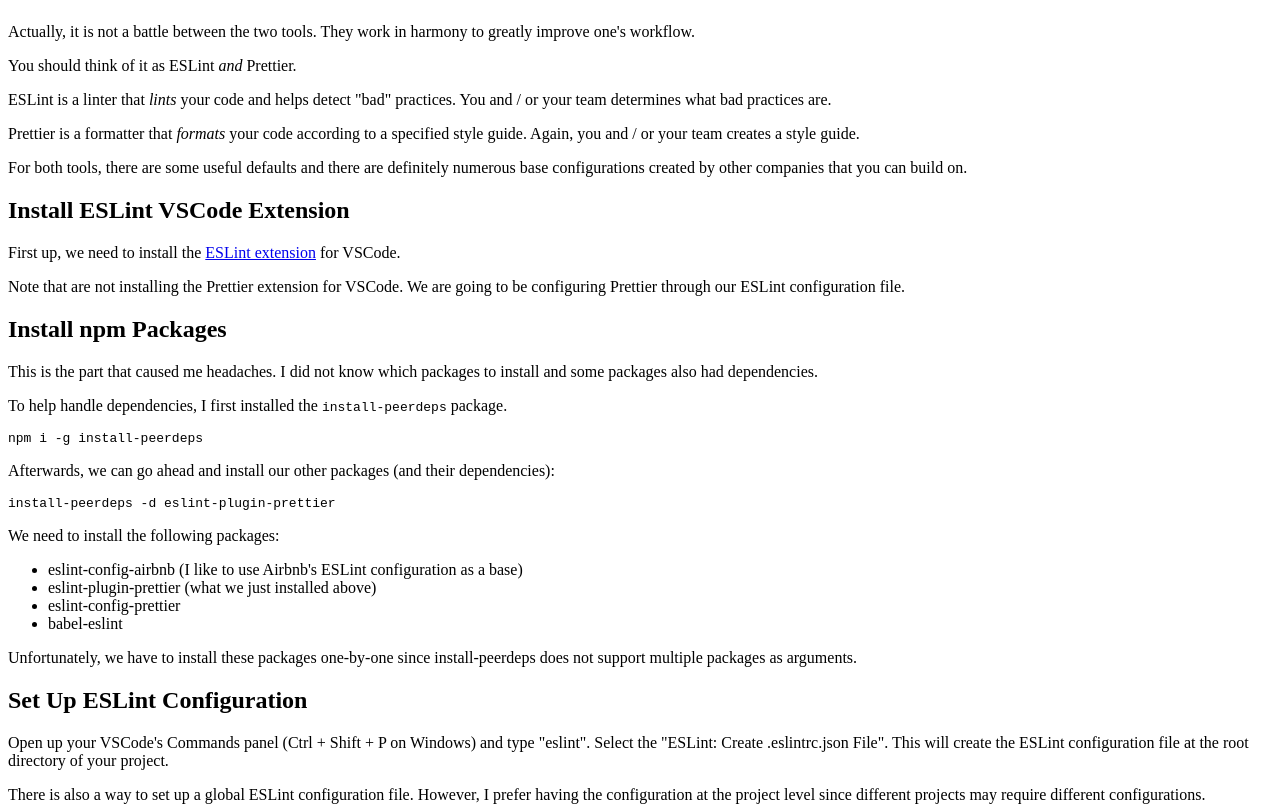
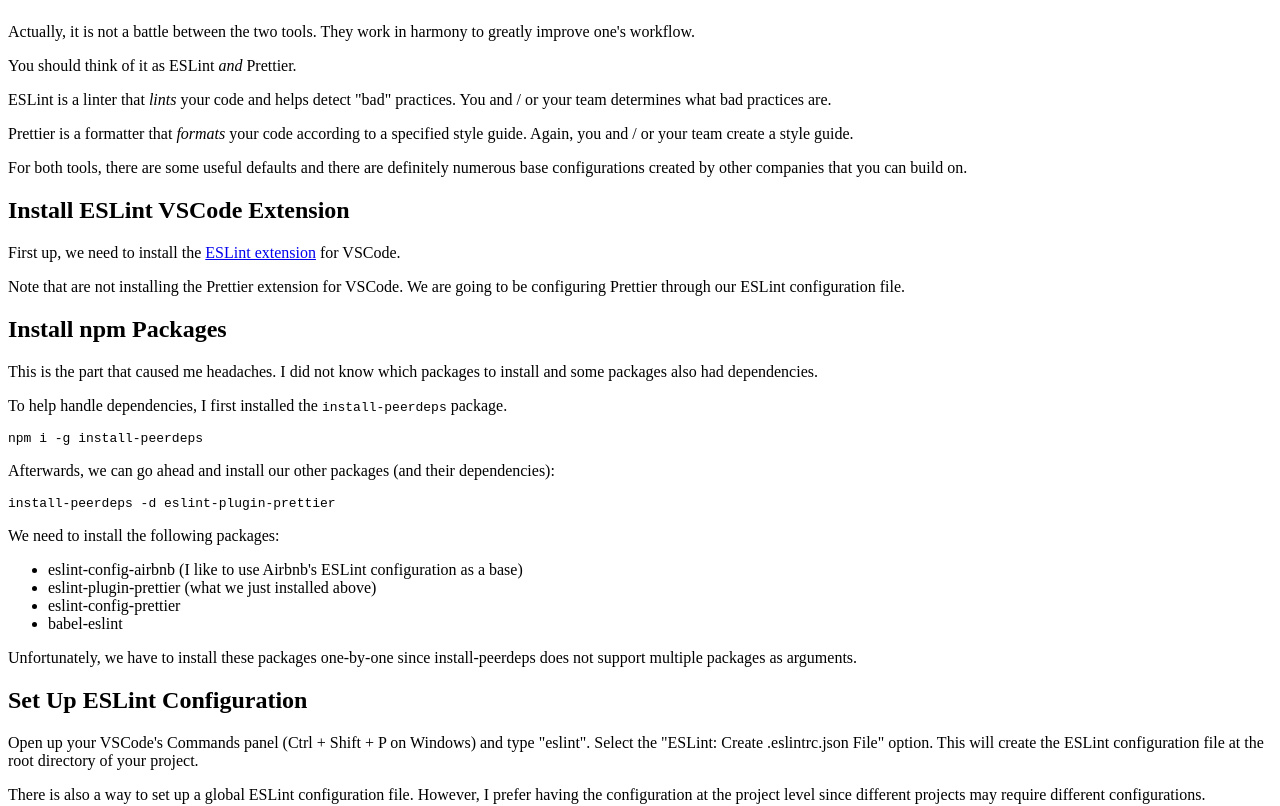
Before and after one commit to davidlamt/davidltran.com, a Gatsby site: page /blog/configure-eslint-prettier-vscode/ in a window 1280 px wide. Shown: the part 261-1067 px from the top of the page. Built offline with nearby package versions, Linux system fonts and the light colour scheme; Gatsby itself is replaced by a stand-in of ours; some packages are replaced by stand-ins of ours; code samples lack their colours.

Commit message:
Fix more errors

```diff
--- a/src/posts/configure-eslint-prettier-vscode/index.md
+++ b/src/posts/configure-eslint-prettier-vscode/index.md
@@ -18,7 +18,7 @@
 
 ESLint is a linter that *lints* your code and helps detect "bad" practices. You and / or your team determines what bad practices are.
 
-Prettier is a formatter that *formats* your code according to a specified style guide. Again, you and / or your team creates a style guide.
+Prettier is a formatter that *formats* your code according to a specified style guide. Again, you and / or your team create a style guide.
 
 For both tools, there are some useful defaults and there are definitely numerous base configurations created by other companies that you can build on.
 
@@ -55,7 +55,7 @@
 
 ## Set Up ESLint Configuration
 
-Open up your VSCode's Commands panel (Ctrl + Shift + P on Windows) and type "eslint". Select the "ESLint: Create .eslintrc.json File". This will create the ESLint configuration file at the root directory of your project.
+Open up your VSCode's Commands panel (Ctrl + Shift + P on Windows) and type "eslint". Select the "ESLint: Create .eslintrc.json File" option. This will create the ESLint configuration file at the root directory of your project.
 
 There is also a way to set up a global ESLint configuration file. However, I prefer having the configuration at the project level since different projects may require different configurations.
 
```
